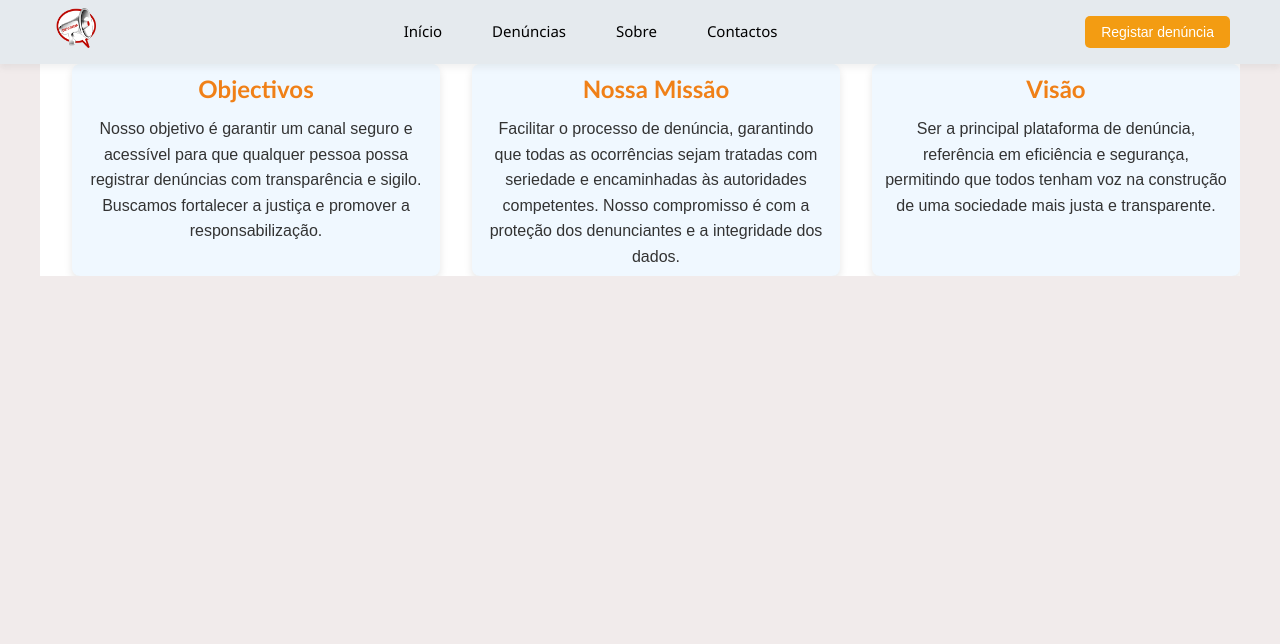
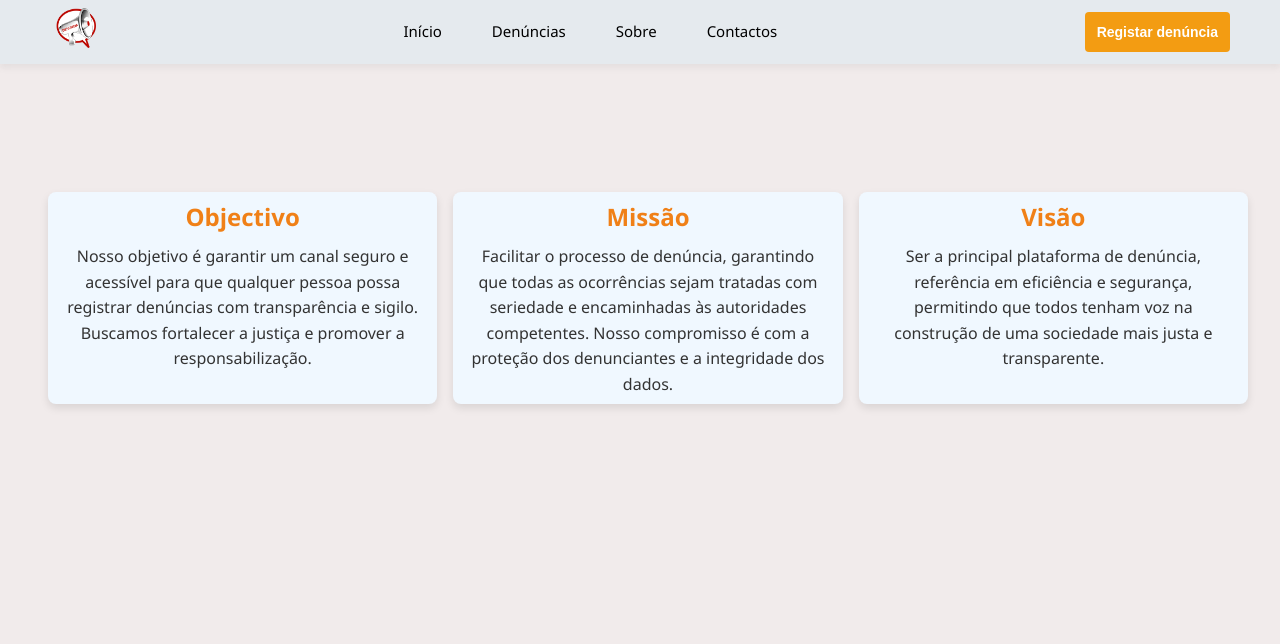
Before and after one commit to AbelErasmo/sistema-de-denuncias, a PHP site: page /pages/about.html in a window 1280 px wide. Shown: the top 644 px of the page. Run offline with PHP 8.4, Linux system fonts and the light colour scheme.

Commit message:
Melhorias visuais

```diff
--- a/css/about.styles.css
+++ b/css/about.styles.css
@@ -1,29 +1,34 @@
-.container {
+.corpo {
+    padding-bottom: 0;
+}
+
+.container-about {
     display: flex;
+    width: 95%;
+    margin: auto;
     justify-content: space-between;
-    margin-top: 2rem;
+    margin-top: 8rem;
     text-align: center;
 }
 
-.container .card {
+.container-about .card {
     background-color: aliceblue;
-    margin-left: 2rem;
+    margin-left: 1rem;
     width: 35%;
     padding: 6px 12px;
     box-shadow: 0 4px 8px rgba(0, 0, 0, 0.1);
     border-radius: 8px;
 }
 
-.container .card .about {
+.container-about .card .about {
     color: #f08017;
-    font-family: 'Gill Sans', 'Gill Sans MT', Calibri, 'Trebuchet MS', sans-serif;
+    font-family: 'Segoe UI', Tahoma, Geneva, Verdana, sans-serif;
 }
 
-.container .card .description {
+.container-about .card .description {
     margin-top: 0.5rem;
-    font-family: Arial, Helvetica, sans-serif;
+    font-family: 'Segoe UI', Tahoma, Geneva, Verdana, sans-serif;
 }
-
 
 .footer {
     background-color: #f08017;
@@ -38,12 +43,13 @@
 }
 
 @media (max-width: 768px) {
-    .container {
+    .container-about {
         flex-direction: column;
         width: 100%;
+        margin: auto;
     }
 
-    .container .card {
+    .container-about .card {
         width: 100%;
         margin: 1rem auto;
     }
--- a/css/styles.css
+++ b/css/styles.css
@@ -222,10 +222,6 @@ img {
   margin-bottom: 10px;
 }
 
-.icon {
-  display: none; /* removido o conteúdo visual */
-}
-
 .highlight-box {
   background-color: #f39c12;
   color: white;
@@ -233,7 +229,6 @@ img {
   text-align: center;
   font-size: 14pt;
   font-family: 'Segoe UI', Tahoma, Geneva, Verdana, sans-serif;
-  /* border-radius: 8px; */
   margin: 40px 0;
 }
 
@@ -278,12 +273,8 @@ img {
   margin-bottom: 5px;
 }
 
-.cta-wrapper {
-  text-align: center;
-}
-
-.cta-button {
-  width: 100%;
+.btn-denuncia {
+    /* width: 100%; */
     padding: 14px;
     background-color: #f39c12;
     color: #fff;
@@ -295,18 +286,25 @@ img {
     transition: background-color 0.2s ease;
 }
 
-.cta-button:hover {
+.btn-mobile {
+  padding: 12px;
+  background-color: #f39c12;
+  color: #fff;
+  border: none;
+  border-radius: 4px;
+  font-size: 0.875rem;
+  font-weight: 600;
+  cursor: pointer;
+   margin-right: 3em;
+  transition: background-color 0.2s ease;
+}
+
+.btn-mobile:hover {
   background-color: #f08017;
 }
 
-@media (max-width: 768px) {
-  .header h1 {
-    font-size: 2em;
-  }
-
-  .section h2 {
-    font-size: 1.5em;
-  }
+.btn-denuncia:hover {
+  background-color: #f08017;
 }
 
 .footer {
@@ -319,6 +317,18 @@ img {
 
 /* Estilos definidos para mobile */
 @media (max-width: 768px) {
+    .header h1 {
+      font-size: 2em;
+    }
+
+    .btn-denuncia {
+      width: 100%;
+      justify-content: center;
+    }
+
+    .section h2 {
+      font-size: 1.5em;
+    }
 
     .fechar-menu {
         display: none;
@@ -406,6 +416,12 @@ img {
         display: inline-block;
     }
 
+    .step-number {
+      color: #f08017;
+      background: none;
+      font-size: 1em;
+    }
+
     .conteudo {
         padding: 15px;
     }
--- a/denuncia.html
+++ b/denuncia.html
@@ -27,7 +27,7 @@
             <li><a href="./pages/contact.html">Contactos</a></li>
         </ul>
 
-        <button class="btn-denuncia btn-mobile">
+        <button class="btn-mobile">
             <a href="./denuncia.html">Registar denúncia</a>
         </button>
 
--- a/pages/about.html
+++ b/pages/about.html
@@ -9,7 +9,7 @@
 
     <title>Sobre Nós</title>
   </head>
-  <body>
+  <body class="corpo">
     <nav class="navbar">
       <div class="logo">
         <a href="../index.html">
@@ -24,7 +24,7 @@
         <li><a href="./contact.html">Contactos</a></li>
       </ul>
 
-      <button class="btn-denuncia btn-mobile">
+      <button class="btn-mobile">
         <a href="../denuncia.html">Registar denúncia</a>
       </button>
 
@@ -38,9 +38,9 @@
       <h1 class="titulo">Sistema de Registo de Denúncias</h1>
     </header> -->
 
-    <div class="container">
+    <div class="container-about">
       <div class="card">
-        <h2 class="about">Objectivos</h2>
+        <h2 class="about">Objectivo</h2>
         <p class="description">
           Nosso objetivo é garantir um canal seguro e acessível para que
           qualquer pessoa possa registrar denúncias com transparência e sigilo.
@@ -49,7 +49,7 @@
       </div>
 
       <div class="card">
-        <h2 class="about">Nossa Missão</h2>
+        <h2 class="about">Missão</h2>
         <p class="description">
           Facilitar o processo de denúncia, garantindo que todas as ocorrências
           sejam tratadas com seriedade e encaminhadas às autoridades
--- a/pages/contact.html
+++ b/pages/contact.html
@@ -24,7 +24,7 @@
             <li><a href="./contact.html">Contactos</a></li>
         </ul>
 
-        <button class="btn-denuncia btn-mobile">
+        <button class="btn-mobile">
             <a href="../denuncia.html">Registar denúncia</a>
         </button>
 
```
Also changed, not shown: index.html (+12 -12 lines).
